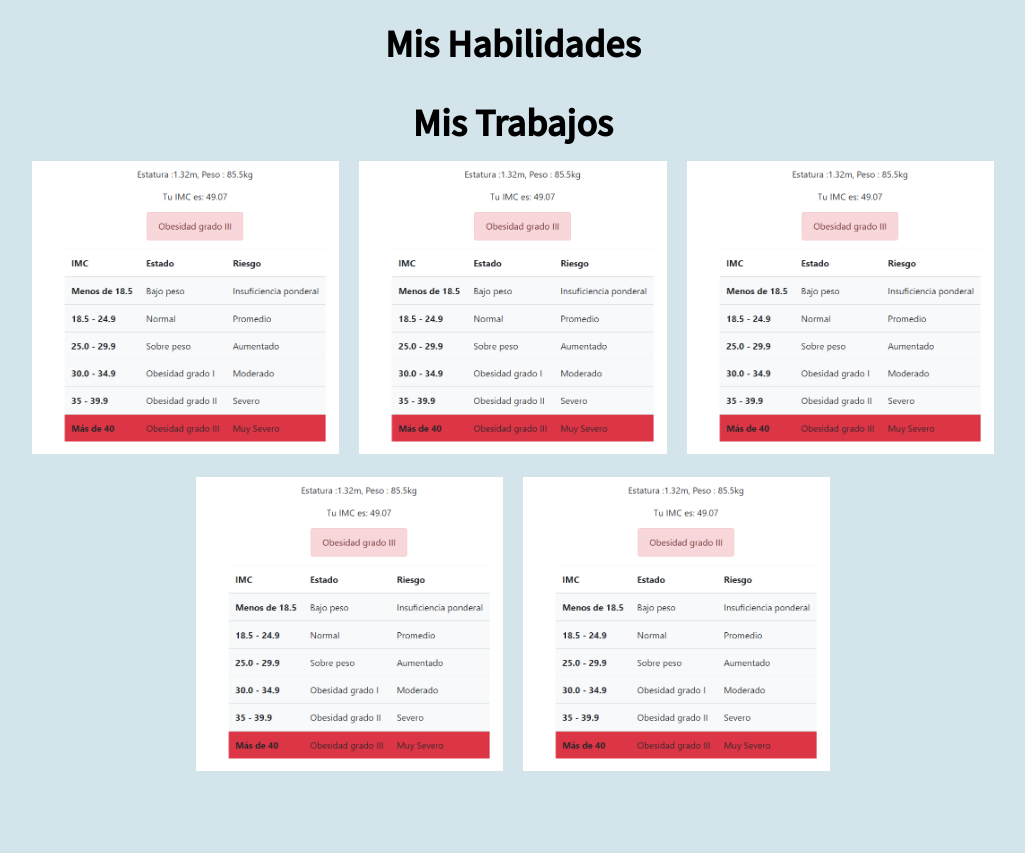
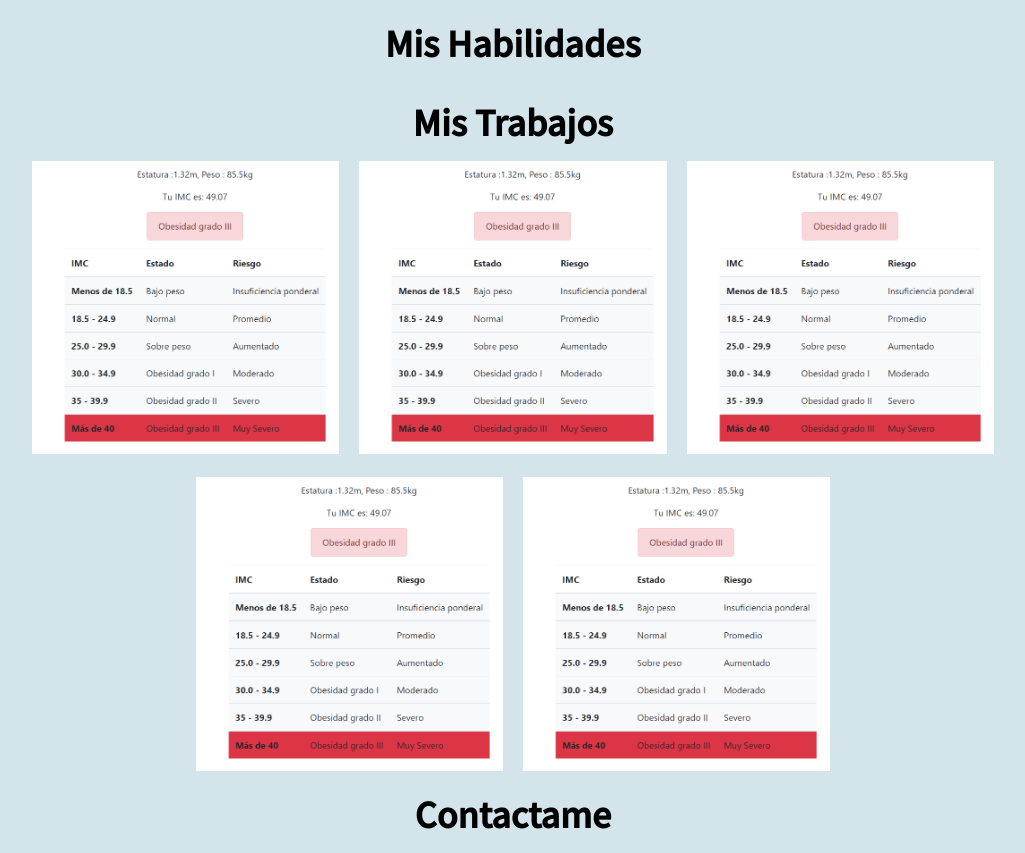
Before and after one commit to LEAV-98/PersonalWebsite, a plain HTML site: page index.html in a window 1280 px wide. Shown: the part 797-1650 px from the top of the page, without its empty margins (127-1152 px from the left). Before the commit the page ends 1571 px from the top, so only its background shows below. Drawn offline with Linux system fonts and the light colour scheme.

Commit message:
segundo commit

```diff
--- a/css/styles.css
+++ b/css/styles.css
@@ -93,7 +93,8 @@ li {
 }
 /* Section */
 .trabajos h2,
-.habilidades h2 {
+.habilidades h2,
+.contactos h2 {
   text-align: center;
   padding: 1.5rem 0;
 }
--- a/index.html
+++ b/index.html
@@ -155,6 +155,9 @@
           </div>
         </div>
       </section>
+      <section class="contactos">
+        <h2>Contactame</h2>
+      </section>
     </main>
   </body>
 </html>
```
